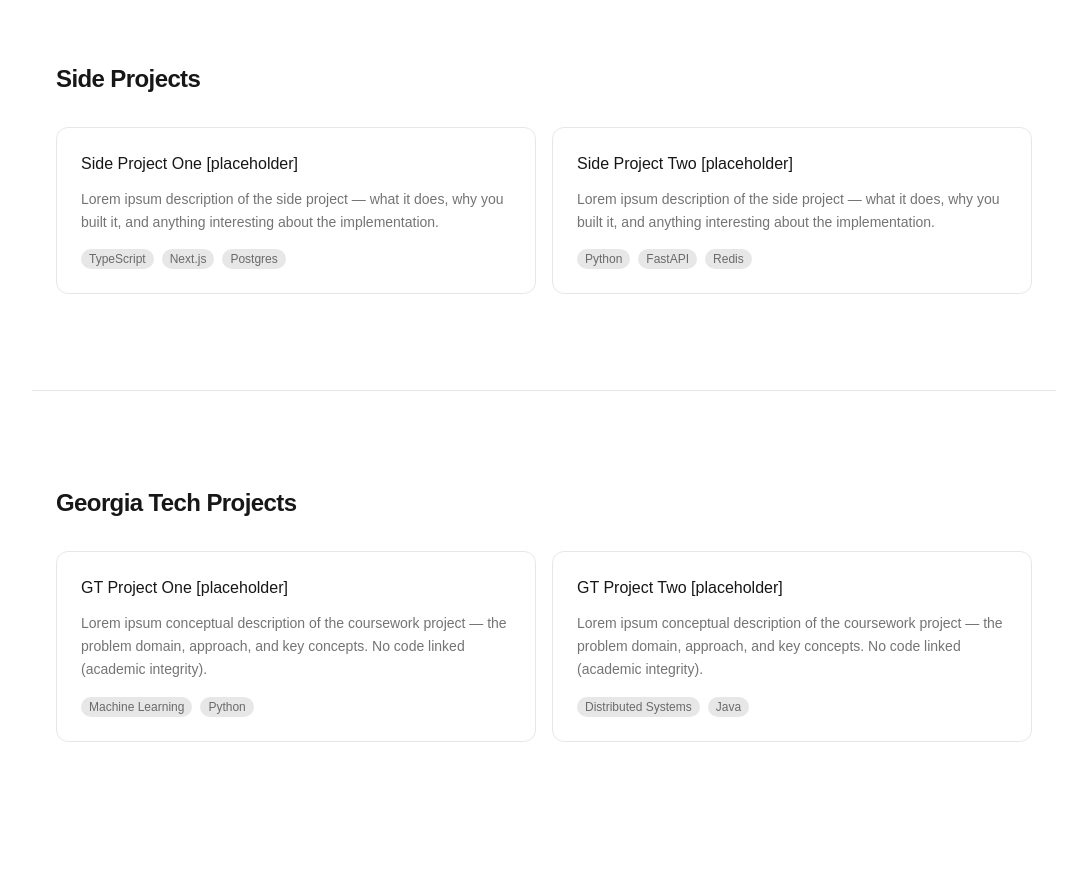
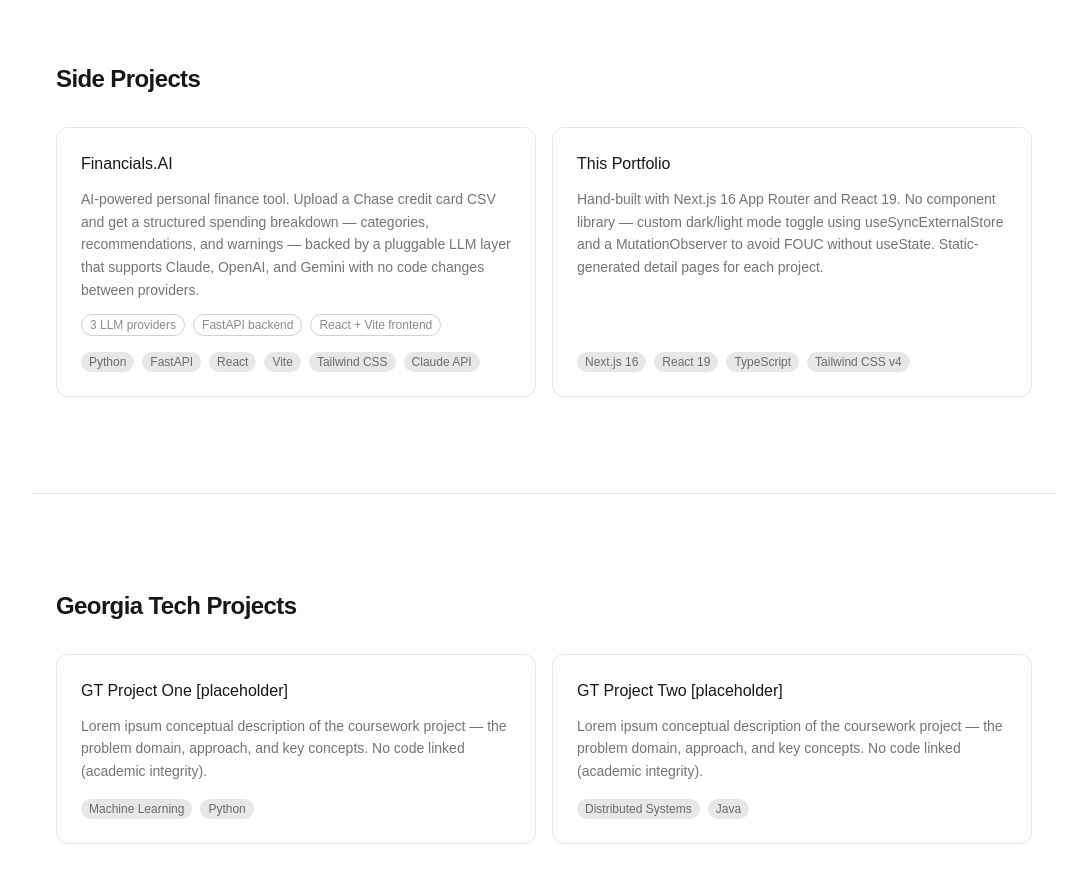
Before and after one commit to awaq96/portfolio, a Next.js app: page / in a window 1280 px wide. Shown: the part 1380-2263 px from the top of the page, without its empty margins (96-1183 px from the left). Built offline with nearby package versions, Linux system fonts and the light colour scheme.

Commit message:
Side Projects

```diff
--- a/app/components/home/SideProjectsSection.tsx
+++ b/app/components/home/SideProjectsSection.tsx
@@ -1,29 +1,13 @@
 import SectionHeading from "../ui/SectionHeading";
 import ProjectCard from "../ui/ProjectCard";
-
-const projects = [
-  {
-    title: "Side Project One [placeholder]",
-    description:
-      "Lorem ipsum description of the side project — what it does, why you built it, and anything interesting about the implementation.",
-    tags: ["TypeScript", "Next.js", "Postgres"],
-    href: "https://github.com/asherwaqar",
-  },
-  {
-    title: "Side Project Two [placeholder]",
-    description:
-      "Lorem ipsum description of the side project — what it does, why you built it, and anything interesting about the implementation.",
-    tags: ["Python", "FastAPI", "Redis"],
-    href: "https://github.com/asherwaqar",
-  },
-];
+import { sideProjects } from "@/content/projects/side";
 
 export default function SideProjectsSection() {
   return (
-    <section className="border-t border-foreground/10 max-w-5xl mx-auto px-6 py-12 sm:py-24">
+    <section id="side" className="border-t border-foreground/10 max-w-5xl mx-auto px-6 py-12 sm:py-24">
       <SectionHeading>Side Projects</SectionHeading>
       <div className="grid sm:grid-cols-2 gap-4">
-        {projects.map((p) => (
+        {sideProjects.map((p) => (
           <ProjectCard key={p.title} {...p} />
         ))}
       </div>
--- /dev/null
+++ b/content/projects/side.ts
@@ -0,0 +1,25 @@
+export interface SideProject {
+  title: string;
+  description: string;
+  tags: string[];
+  href: string;
+  metrics?: string[];
+}
+
+export const sideProjects: SideProject[] = [
+  {
+    title: "Financials.AI",
+    description:
+      "AI-powered personal finance tool. Upload a Chase credit card CSV and get a structured spending breakdown — categories, recommendations, and warnings — backed by a pluggable LLM layer that supports Claude, OpenAI, and Gemini with no code changes between providers.",
+    tags: ["Python", "FastAPI", "React", "Vite", "Tailwind CSS", "Claude API"],
+    href: "https://github.com/awaq96/Financials.AI",
+    metrics: ["3 LLM providers", "FastAPI backend", "React + Vite frontend"],
+  },
+  {
+    title: "This Portfolio",
+    description:
+      "Hand-built with Next.js 16 App Router and React 19. No component library — custom dark/light mode toggle using useSyncExternalStore and a MutationObserver to avoid FOUC without useState. Static-generated detail pages for each project.",
+    tags: ["Next.js 16", "React 19", "TypeScript", "Tailwind CSS v4"],
+    href: "https://github.com/awaq96/portfolio",
+  },
+];
```
